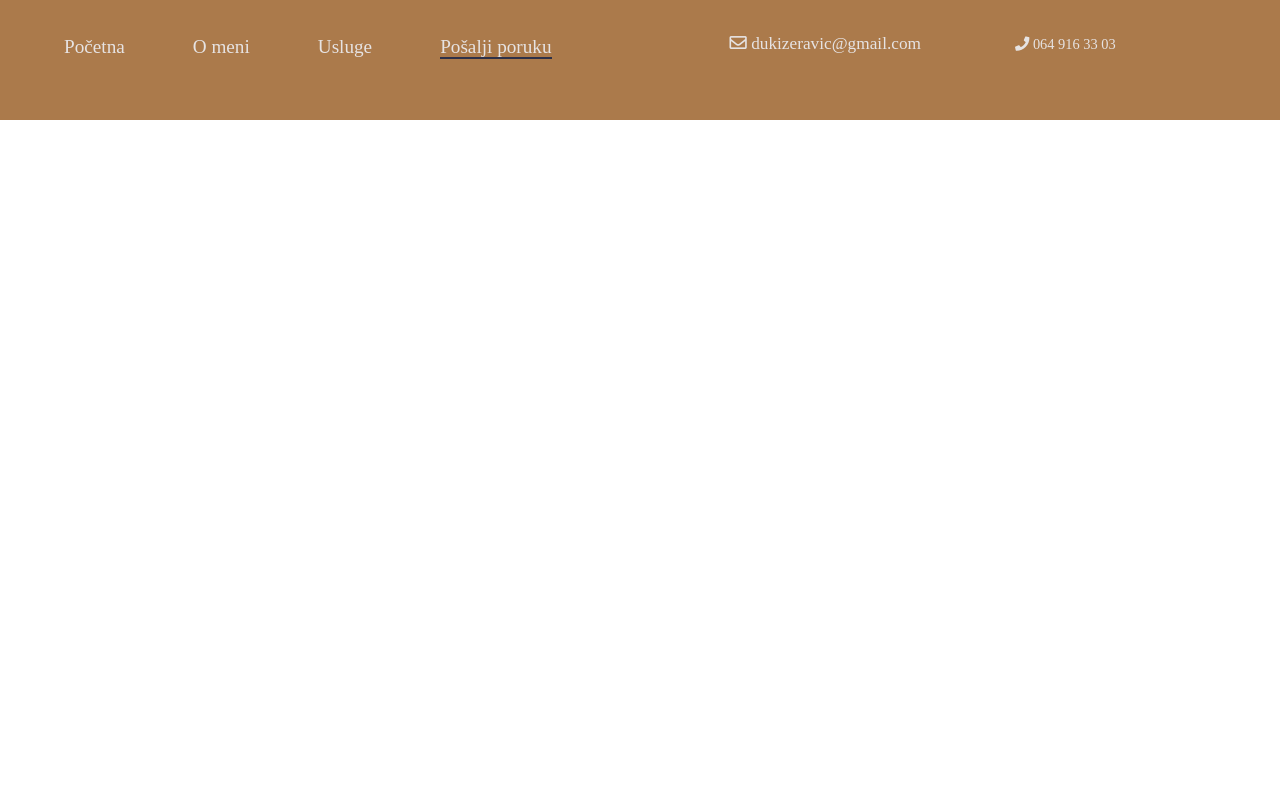
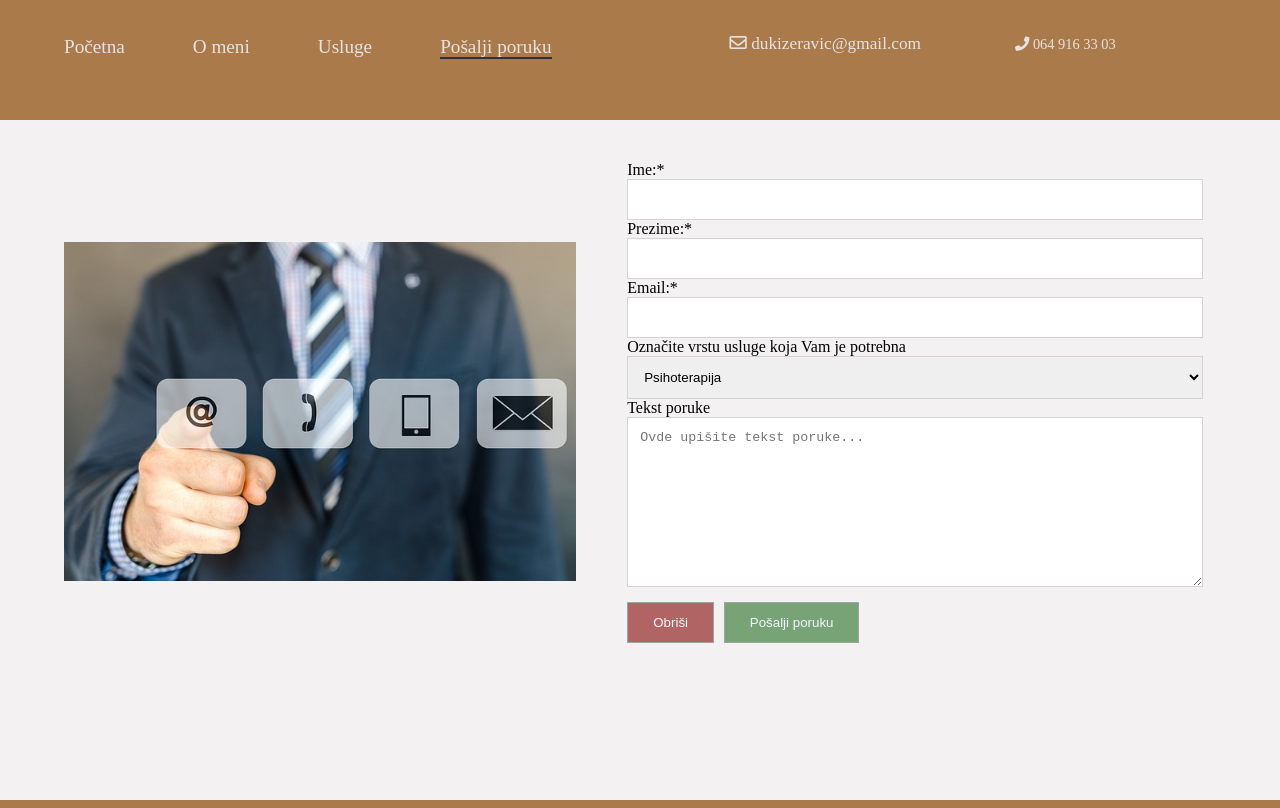
Before and after one commit to DusicaZeravic/Portfolio, a plain HTML site: page kontakt.html in a window 1280 px wide. Shown: the top 808 px of the page. Drawn offline with Linux system fonts and the light colour scheme; a web font is replaced by a local one.

Commit message:
Second version

```diff
--- a/css/style.css
+++ b/css/style.css
@@ -137,7 +137,6 @@ html {
     clear: both;
 }
 
-
 .floatleft {
     float: left;
     width: 50%;
@@ -183,19 +182,12 @@ video {
 }
 
 
-
-
-
-
-
 /* --------FOOTER------- */
 
 footer {
+    position: relative;
     width: 100%;
-    position: relative;
-    bottom: 0;
     padding: 1.5%;
-    /* margin-top: 2%; */
     background-color: rgba(160, 104, 51, 0.877);
 }
 
@@ -222,9 +214,6 @@ footer {
     font-size: 150%;
 }
 
-.contact-me {
-    width: 11%;
-}
 
 /* --------SERVICES------- */
 
@@ -261,7 +250,7 @@ footer {
 }
 
 .menu a {
-     display: block;
+    display: block;
     text-align: center;
     margin-top: 5%;
     padding-bottom: 5%;
@@ -360,7 +349,116 @@ footer ul {
     filter: Alpha(opacity=100);
 }
 
-
+/*------Carousel-------*/
+.carousel-inner {
+    height: 100vh;
+}
 .carousel-inner img {
     width: 100%;
+    height: 100%;
 }
+
+.carousel-control-prev-icon,
+.carousel-control-next-icon {
+    position: relative;
+    top: 25%;
+}
+
+/*------Form-------*/
+
+.container-form {
+    display: grid;
+    height: 100vh;
+    width: 100%;
+    grid-template-columns: repeat(12, 1fr);
+    grid-template-rows: 15% 70% 15%;
+    grid-template-areas:
+        "h h h h h h h h h h h h"
+        "c c c c c c c c c c c c"
+        "c c c c c c c c c c c c"
+        "c c c c c c c c c c c c"
+        "f f f f f f f f f f f f";
+}
+
+.header-form {
+    grid-area: h;
+}
+
+.header-form .contact-bar {
+    position: relative;
+    top: 10%;
+    left: 50%;
+}
+
+.content-form {
+    grid-area: c;
+    width: 100%;
+    background-color: rgb(243, 241, 241);
+}
+
+.picture-form {
+    position: relative;
+    right: -5%;
+    top: 18%;
+    float: left;
+    width: 50%;
+}
+
+.picture-form img {
+    width: 80%;
+}
+
+.form-part {
+    width: 50%;
+    float: right;
+    position: relative;
+    top: 6%;
+    right: 1%;
+}
+
+.form {
+    width: 90%;
+}
+
+.footer-form {
+    grid-area: f;
+}
+
+input[type=text], select, textarea {
+    width: 100%;
+    padding: 12px;
+    border: 1px solid lightgray;
+  }
+
+input[type=email] {
+    width: 100%;
+    padding: 12px;
+    border: 1px solid lightgray;
+}
+
+
+input[type=submit] {
+    background-color: rgb(119, 163, 119);
+    color: aliceblue;
+    padding: 12px 25px;
+    border: 1px solid rgb(163, 162, 162);
+    cursor: pointer;
+    margin-top: 2%;
+  }
+
+  input[type=submit]:hover {
+    background-color: #3c7a3f;
+  }
+
+  input[type=reset] {
+      background-color: rgb(177, 100, 100);
+      color: aliceblue;
+      padding: 12px 25px;
+      cursor: pointer;
+      border: 1px solid rgb(163, 162, 162);
+      margin-right: 1%;
+  }
+
+  input[type=reset]:hover {
+    background-color: #9c4a4a;
+  }
--- a/kontakt.html
+++ b/kontakt.html
@@ -8,13 +8,14 @@
     <link rel='shortcut icon' type='image/x-icon' href='/img/favicon.png'/>
     <link rel="stylesheet" href="https://use.fontawesome.com/releases/v5.8.2/css/all.css" integrity="sha384-oS3vJWv+0UjzBfQzYUhtDYW+Pj2yciDJxpsK1OYPAYjqT085Qq/1cq5FLXAZQ7Ay" crossorigin="anonymous">
     <link href="https://fonts.googleapis.com/css?family=Frank+Ruhl+Libre:300,400&display=swap" rel="stylesheet">
+    <!-- <link rel="stylesheet" type="text/css" href="bootstrap.min.css"> -->
     <link rel="stylesheet" type="text/css" href="css/style.css">
 
     <title>Posalji poruku</title>
 </head>
 <body>
-    <div class="container">
-        <div class="header">
+    <div class="container-form">
+        <div class="header-form">
                 <nav class="navbar">
                         <ul>
                             <li><a href="index.html">Početna</a></li>
@@ -38,6 +39,66 @@
                         </div>
                  </nav>
         </div>
+
+
+    <div class="content-form">
+        <div class="picture-form">
+            <img src="img/contact-us.jpg">
+        </div>
+
+        <div class="form-part">
+                <form action='' method='get' class='form'>
+                    <label for="fname"> Ime:*</label>
+                    <input type="text" id="fname" name="firstname">
+
+                    <br>
+
+                    <label for="lname"> Prezime:* </label>
+                    <input type="text" id="lname" name="lastname">
+
+                    <br>
+
+                    <label for="email"> Email:* </label>
+                    <input type="email" id="email" name="email">
+
+                    <br>
+
+                    <label for="service"> Označite vrstu usluge koja Vam je potrebna </label>
+                    <select id="service" name="service">
+                        <option value="psihoterapija">Psihoterapija</option>
+                        <option value="savetovanje">Savetovanje</option>
+                        <option value="sihološka procena">Psihološka procena</option>
+                        <option value="profesionalna orijentacije">Profesionalna orijentacija</option>
+                    </select>
+
+                    <br>
+
+                    <label for="subject">Tekst poruke</label>
+                    <textarea id="subject" name="subject" placeholder="Ovde upišite tekst poruke..." style="height:170px"></textarea>
+
+                    <input type="reset" value="Obriši">
+                    <input type="submit" value="Pošalji poruku">
+
+                </form>
+        </div>
     </div>
+
+    <footer class="footer-form">
+        <div class="copyright">
+                <p>
+                 &copy; 2019 Dušica Žeravić. Sva prava zadržana.
+                </p>
+        </div>
+        <div>
+            <nav>
+                <ul class="social-links">
+                    <li><a href="https://github.com/DusicaZeravic" target="_blank"><i class="fab fa-github"></i>
+                        <li><a href="https://www.linkedin.com/in/du%C5%A1ica-%C5%BEeravi%C4%87-916205141/" target="_blank"><i class="fab fa-linkedin"></i></i></a></li>
+                        <li><a href="https://www.facebook.com/dusica.zeravic" target="_blank"><i class="fab fa-facebook-f"></i></a></li>
+                </ul>
+            </nav>
+        </div>
+</footer>
+</div>
 </body>
 </html>
```
Also changed, not shown: o_meni.html (+24 -17 lines), img/contact-us.jpg (added).
